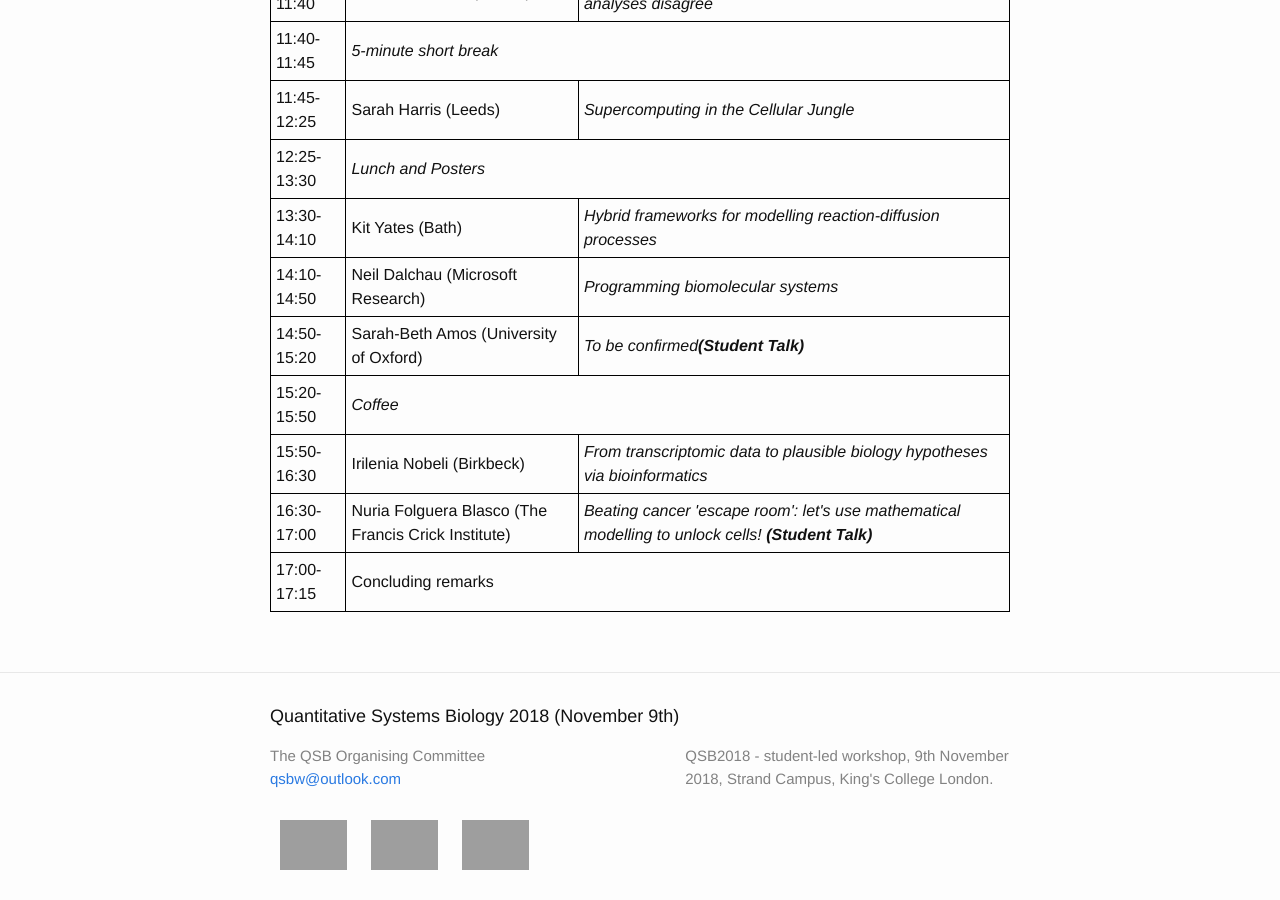
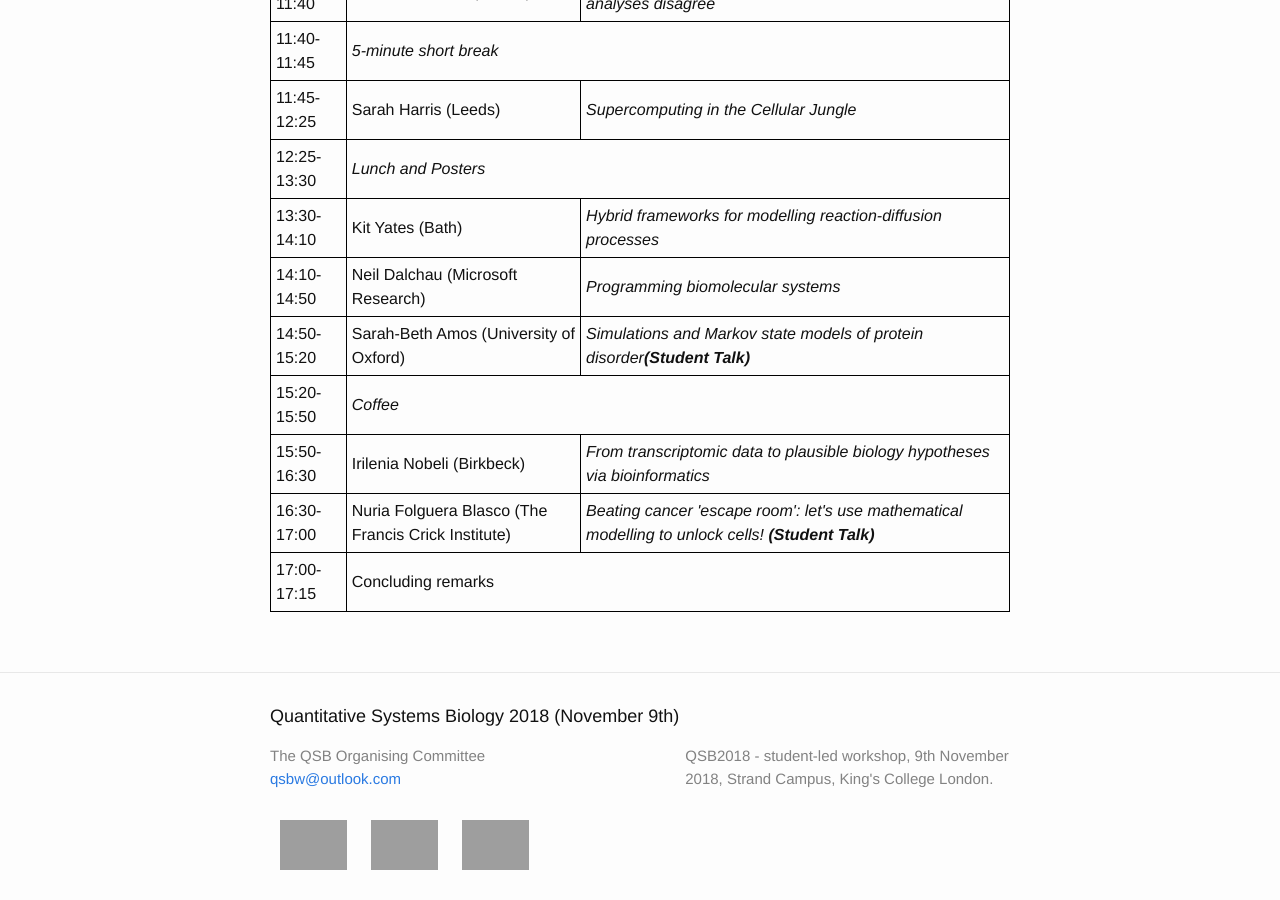
Before and after one commit to qsbworkshop/qsb2019, a Jekyll site: the page built from docs/programme.md, in a window 1280 px wide and 900 px high, scrolled down 1186 px. Built offline with Jekyll 4.4.1, drawn with Linux system fonts in a browser that asks for light colours.

Commit message:
Update Sarah-Beth

```diff
--- a/docs/programme.md
+++ b/docs/programme.md
@@ -84,7 +84,7 @@ th {
   <tr>
     <td>14:50-15:20</td>
     <td>Sarah-Beth Amos (University of Oxford)</td>
-    <td><i>To be confirmed</i><em><b>(Student Talk)</b></em></td>
+    <td><i>Simulations and Markov state models of protein disorder</i><em><b>(Student Talk)</b></em></td>
   </tr>
   <tr>
     <td>15:20-15:50</td>
```
